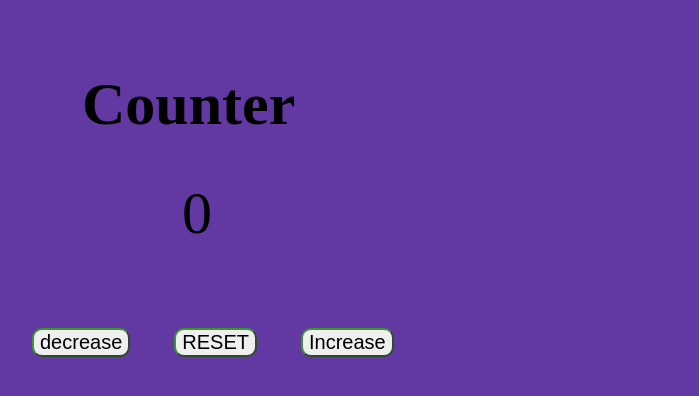
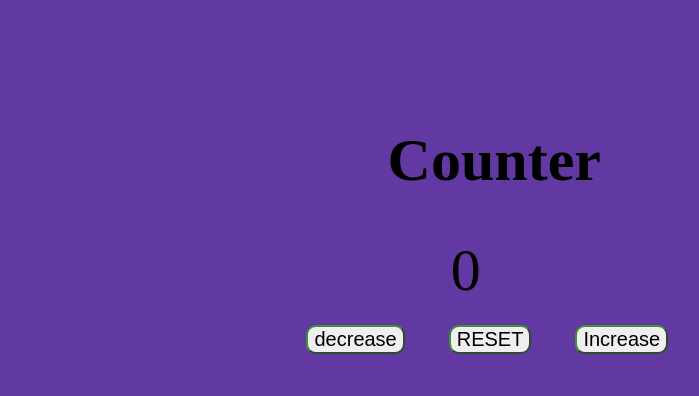
Before and after one commit to ROUSHANakh/COUNTER, a plain HTML site: page index.html in a window 1280 px wide. Shown: the whole page, without its empty margins (126-825 px from the left). Drawn offline with Linux system fonts and the light colour scheme.

Commit message:
style.css

```diff
--- a/style.css
+++ b/style.css
@@ -1,21 +1,21 @@
 
 .headd{
-    margin-top:70px;
-    margin-left: 200px;
+    margin-top:10%;
+    margin-left: 40%;
     font-size: 60px;
     font-family: 'Times New Roman';
     font-weight: 700;
 }
 #value {
-    margin-top: 80px;
-    margin-left: 300px;
+    margin-top: 5%;
+    margin-left: 45%;
     font-size: 60px;
     color: black;
 
 }
 .button-container{
-margin-top: 60px;
-margin-left: 130px;
+margin-top: 0%;
+margin-left: 32%;
 }
 .btn {
     margin: 20px;
```
